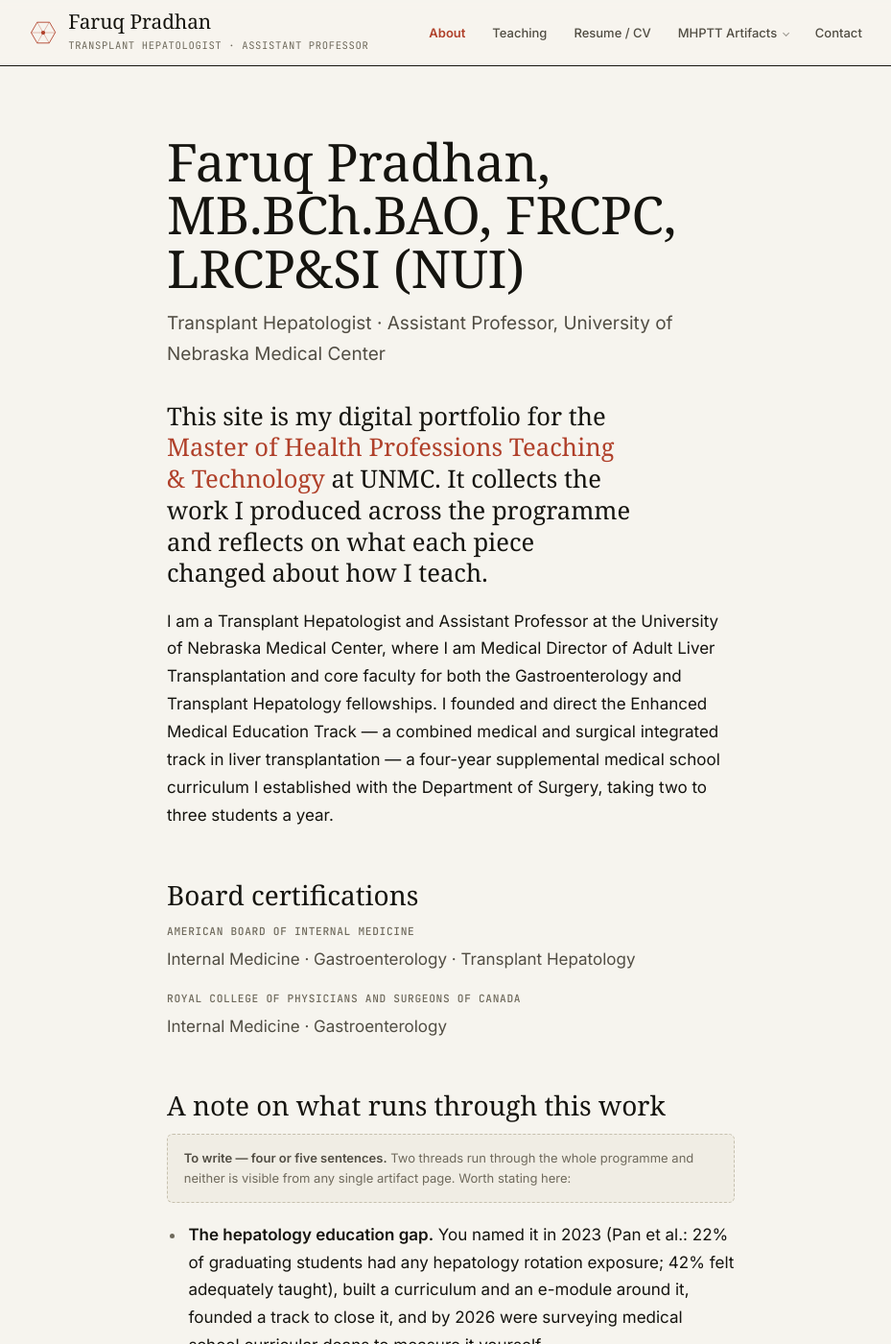
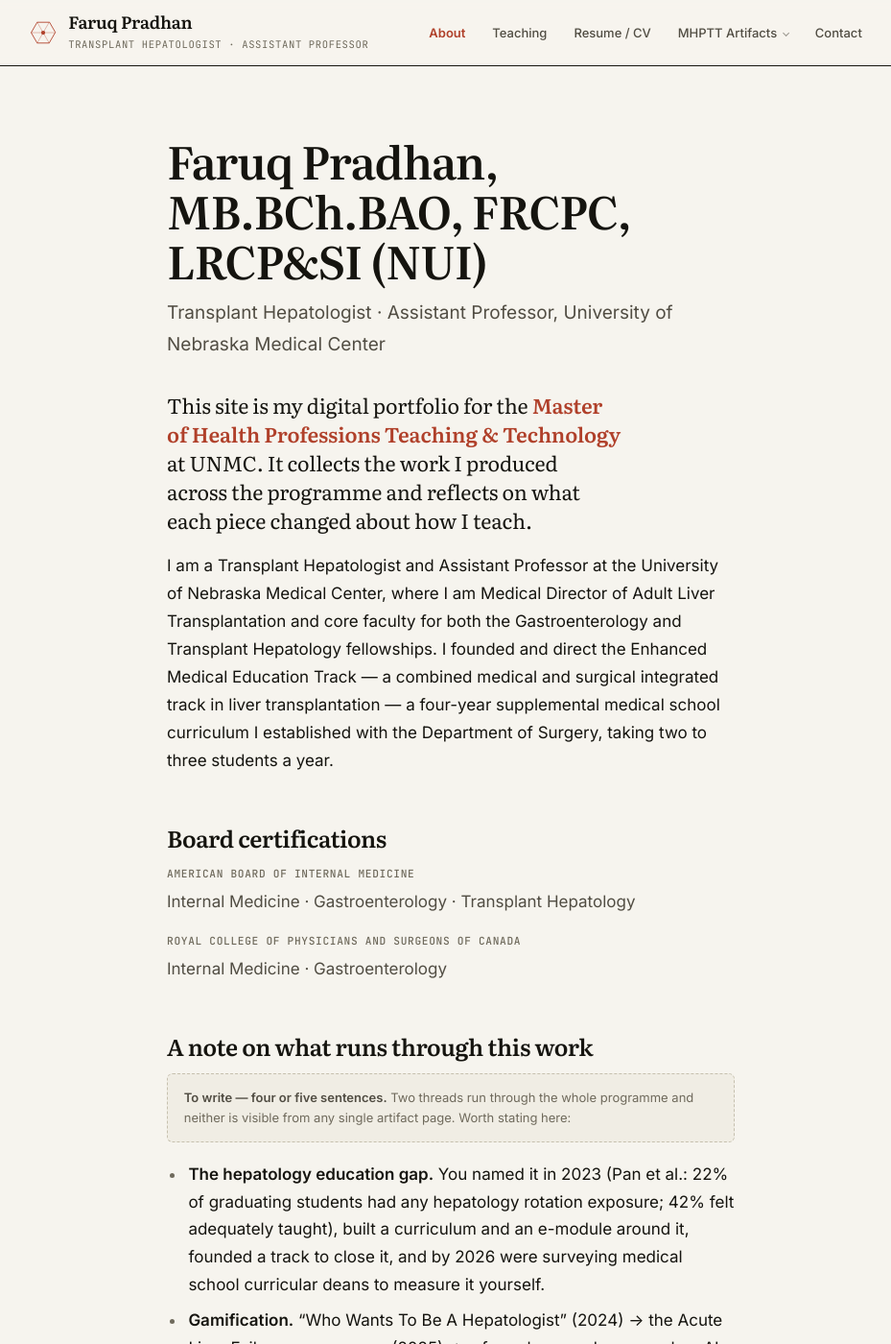
Before and after one commit to fpradhan/fpradhan.github.io, a Jekyll site: the page built from index.md, in a window 1280 px wide and 1400 px high. Shown: the whole window at 96% size, without its empty margins (170-1099 px from the left). Built offline with Jekyll 4.4.1, drawn with Linux system fonts in a browser that asks for light colours; some web fonts are replaced.

Commit message:
Switch the display face to Literata and self-host the fonts
Instrument Serif was condensed, high-contrast and tall-ascendered — it read as
thin and stretched at display sizes. Literata is a reading serif: large
x-height, sturdy stems, wide set. Sizes and tracking are retuned around its
metrics rather than carried over, so headings come down and line-heights open up.

Fonts now ship from this domain instead of a font CDN. Three files in
assets/fonts/, 161 KB total, one variable woff2 per family declared across the
weight range it covers — so weight 500 interpolates rather than snapping to 400.
Latin subset only; a character outside it falls back to Georgia for that glyph
rather than blocking the page. The two faces that set the first screen are
preloaded, since the browser cannot discover them until the stylesheet parses.

Self-hosting is worth the 161 KB here: one fewer third party, nothing about a
visitor leaving the site, and no dependency on a network that might block a font
CDN — which hospital networks sometimes do, and this portfolio will be read from
inside one.

Literata carries a real 600, so emphasis in the lede is weight and colour
together again rather than colour alone, which is what the single-weight
Instrument Serif forced.

Verified with the fonts actually loading: all three render, Literata and Inter
interpolate across their declared weights, WCAG AA contrast passes on every text
role in both themes, no overflow at 375px, and every link, anchor and asset
resolves.

Co-Authored-By: Claude Opus 5 <noreply@anthropic.com>
Claude-Session: https://claude.ai/code/session_01SajNJDGDkt5q5fCgsPRcNk

```diff
--- a/_includes/head.html
+++ b/_includes/head.html
@@ -24,7 +24,14 @@
 <link rel="icon" href="{{ '/assets/favicon.svg' | relative_url }}?v={{ v }}" type="image/svg+xml">
 <link rel="mask-icon" href="{{ '/assets/favicon.svg' | relative_url }}" color="#b0402a">
 
-<link rel="preconnect" href="https://fonts.googleapis.com">
-<link rel="preconnect" href="https://fonts.gstatic.com" crossorigin>
-<link rel="stylesheet" href="https://fonts.googleapis.com/css2?family=Instrument+Serif:ital@0;1&family=Inter:wght@400;500;600&family=JetBrains+Mono:wght@400;500&display=swap">
+{%- comment -%}
+  Fonts are served from this domain, declared in style.css. The two faces that
+  set the first screen are preloaded, since the browser cannot discover them
+  until the stylesheet has parsed. crossorigin is required even same-origin —
+  fonts are always fetched in CORS mode.
+{%- endcomment -%}
+<link rel="preload" as="font" type="font/woff2" crossorigin
+      href="{{ '/assets/fonts/inter-latin.woff2' | relative_url }}">
+<link rel="preload" as="font" type="font/woff2" crossorigin
+      href="{{ '/assets/fonts/literata-latin.woff2' | relative_url }}">
 <link rel="stylesheet" href="{{ '/assets/css/style.css' | relative_url }}?v={{ v }}">
--- a/assets/css/style.css
+++ b/assets/css/style.css
@@ -1,3 +1,30 @@
+/* ==========================================================================
+   Self-hosted type. Each family below is a single variable woff2 covering the
+   whole weight range it declares, so weight 500 interpolates rather than
+   snapping to 400. Latin subset only — a character outside it falls back to
+   Georgia for that glyph rather than blocking the page.
+
+   Served from this domain rather than a font CDN: one fewer third party, no
+   dependency on a network that may block it, and nothing about a visitor
+   leaves this site.
+   ========================================================================== */
+
+@font-face{
+  font-family:'Literata';font-style:normal;font-weight:400 600;font-display:swap;
+  src:url(/assets/fonts/literata-latin.woff2) format('woff2');
+  unicode-range:U+0000-00FF, U+0131, U+0152-0153, U+02BB-02BC, U+02C6, U+02DA, U+02DC, U+0304, U+0308, U+0329, U+2000-206F, U+20AC, U+2122, U+2191, U+2193, U+2212, U+2215, U+FEFF, U+FFFD;
+}
+@font-face{
+  font-family:'Inter';font-style:normal;font-weight:400 600;font-display:swap;
+  src:url(/assets/fonts/inter-latin.woff2) format('woff2');
+  unicode-range:U+0000-00FF, U+0131, U+0152-0153, U+02BB-02BC, U+02C6, U+02DA, U+02DC, U+0304, U+0308, U+0329, U+2000-206F, U+20AC, U+2122, U+2191, U+2193, U+2212, U+2215, U+FEFF, U+FFFD;
+}
+@font-face{
+  font-family:'JetBrains Mono';font-style:normal;font-weight:400 500;font-display:swap;
+  src:url(/assets/fonts/jetbrains-mono-latin.woff2) format('woff2');
+  unicode-range:U+0000-00FF, U+0131, U+0152-0153, U+02BB-02BC, U+02C6, U+02DA, U+02DC, U+0304, U+0308, U+0329, U+2000-206F, U+20AC, U+2122, U+2191, U+2193, U+2212, U+2215, U+FEFF, U+FFFD;
+}
+
 /* ==========================================================================
    Faruq Pradhan — MHPTT Digital Portfolio
    Design system: modern minimal.
@@ -10,7 +37,7 @@
 :root{
   /* Type */
   --sans:Inter,-apple-system,BlinkMacSystemFont,"Segoe UI",Helvetica,Arial,sans-serif;
-  --display:"Instrument Serif",Iowan Old Style,Georgia,"Times New Roman",serif;
+  --display:Literata,Iowan Old Style,Georgia,"Times New Roman",serif;
   --mono:"JetBrains Mono",ui-monospace,SFMono-Regular,Menlo,Consolas,monospace;
 
   /* Fluid type scale */
@@ -20,7 +47,7 @@
   --t-md:clamp(1.0625rem,1.02rem + 0.22vw,1.1875rem);
   --t-lg:clamp(1.25rem,1.16rem + 0.42vw,1.5rem);
   --t-xl:clamp(1.5rem,1.32rem + 0.9vw,2rem);
-  --t-2xl:clamp(2.2rem,1.75rem + 2.1vw,3.4rem);
+  --t-2xl:clamp(1.95rem,1.55rem + 1.8vw,2.95rem);
 
   /* Space. --shell governs the header, footer and full-width content; --content
      is the reading column. Both are centred, so every page shares one axis. */
@@ -140,8 +167,8 @@ a:hover{text-decoration-thickness:.1em}
   padding:.5rem 0;min-width:0}
 .brand-text{min-width:0}
 .brand-mark{flex:0 0 auto;color:var(--accent)}
-.brand-name{display:block;font-family:var(--display);font-weight:400;
-  font-size:1.3rem;letter-spacing:0;line-height:1.15}
+.brand-name{display:block;font-family:var(--display);font-weight:600;
+  font-size:1.12rem;letter-spacing:-.012em;line-height:1.2}
 .brand-role{display:block;font-family:var(--mono);font-size:.66rem;color:var(--ink-faint);
   letter-spacing:.06em;text-transform:uppercase;margin-top:.3rem;font-weight:400}
 @media (max-width:560px){ .brand-role{display:none} }
@@ -237,8 +264,8 @@ main{flex:1 0 auto;padding:4.5rem 0 6rem}
 @media (max-width:640px){ main{padding:2.75rem 0 4rem} }
 
 .page-title{
-  font-family:var(--display);font-weight:400;
-  font-size:var(--t-2xl);line-height:1.02;letter-spacing:-.005em;
+  font-family:var(--display);font-weight:600;
+  font-size:var(--t-2xl);line-height:1.1;letter-spacing:-.022em;
   margin:0 0 .85rem;text-wrap:balance;
 }
 .page-subtitle{
@@ -247,8 +274,8 @@ main{flex:1 0 auto;padding:4.5rem 0 6rem}
 }
 .page-title + .prose-body,.page-subtitle + .prose-body{margin-top:0}
 
-.prose h2{font-family:var(--display);font-weight:400;
-  font-size:1.75rem;line-height:1.2;letter-spacing:0;
+.prose h2{font-family:var(--display);font-weight:600;
+  font-size:1.5rem;line-height:1.28;letter-spacing:-.015em;
   margin:3.25rem 0 .75rem;text-wrap:balance}
 .prose h3{font-size:var(--t-xs);font-weight:600;text-transform:uppercase;
   letter-spacing:.11em;color:var(--ink-faint);margin:2.25rem 0 .6rem}
@@ -263,14 +290,15 @@ main{flex:1 0 auto;padding:4.5rem 0 6rem}
 
 /* Opening paragraph, set in the serif for contrast against the sans UI */
 .lede{
-  font-family:var(--display);font-size:1.6rem;line-height:1.28;
-  letter-spacing:0;color:var(--ink);margin:0 0 1.75rem;max-width:34ch;
+  font-family:var(--display);font-weight:400;font-size:1.34rem;line-height:1.4;
+  letter-spacing:-.006em;color:var(--ink);margin:0 0 1.75rem;max-width:38ch;
 }
-.lede strong{font-weight:400;color:var(--accent)}
+/* Literata carries a real 600, so emphasis here is weight and colour together. */
+.lede strong{font-weight:600;color:var(--accent)}
 
 /* Competency statement */
 .statement{
-  font-family:var(--display);font-style:normal;font-size:1.3rem;line-height:1.35;
+  font-family:var(--display);font-style:normal;font-size:1.12rem;line-height:1.48;
   color:var(--ink);margin:0 0 2.5rem;padding:0 0 0 1.5rem;
   border-left:0;box-shadow:inset 3px 0 0 var(--accent);max-width:52ch;
 }
@@ -416,8 +444,8 @@ main{flex:1 0 auto;padding:4.5rem 0 6rem}
   .prose .index-list{grid-template-columns:minmax(0,1fr);column-gap:0}
 }
 @media (max-width:520px){
-  .index-list .index-item{grid-template-columns:2rem minmax(0,1fr);gap:.7rem;padding:.95rem .2rem 1rem}
-  .index-num{font-size:1.45rem}
+  .index-list .index-item{grid-template-columns:1.9rem minmax(0,1fr);gap:.7rem;padding:.95rem .2rem 1rem}
+  .index-num{font-size:1.3rem}
   .index-name{font-size:1.2rem}
 }
 
@@ -579,7 +607,7 @@ code{font-size:.85em;background:var(--surface-2);padding:.15em .38em;
 /* --------------------------------------------------------------- Error */
 
 .error-page{text-align:center;padding:2rem 0 0;max-width:44ch;margin-inline:auto}
-.error-code{font-family:var(--display);font-size:6rem;font-weight:400;line-height:1;
+.error-code{font-family:var(--display);font-size:4.8rem;font-weight:600;line-height:1;
   color:var(--accent);margin:0 0 1rem}
 
 /* --------------------------------------------------------------- Print */
```
Also changed, not shown: README.md, assets/fonts/inter-latin.woff2 (added), assets/fonts/jetbrains-mono-latin.woff2 (added), assets/fonts/literata-latin.woff2 (added).
